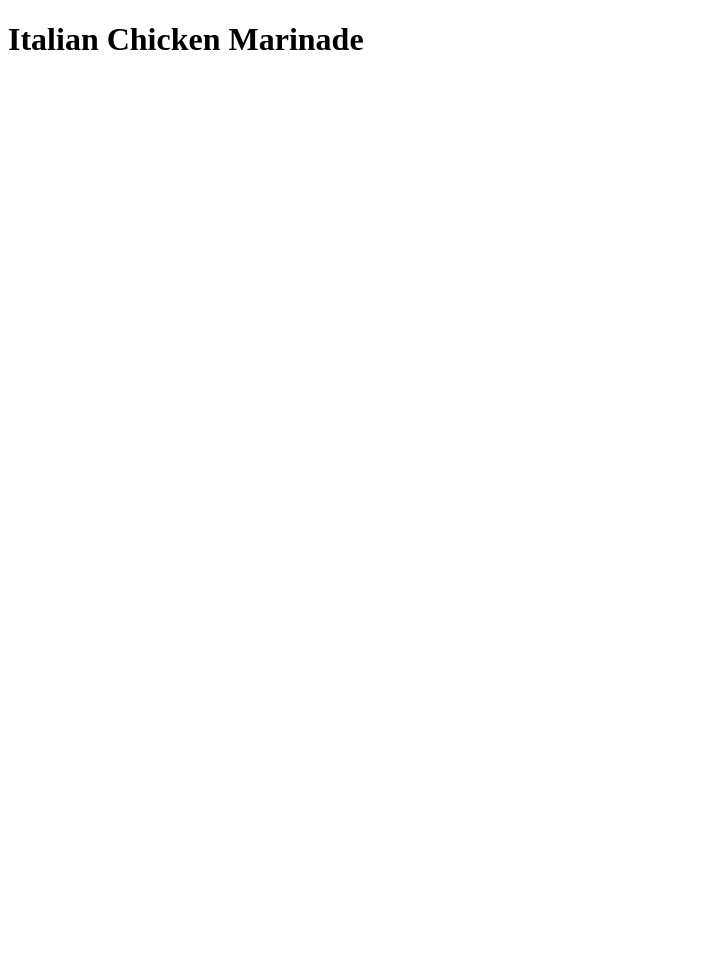
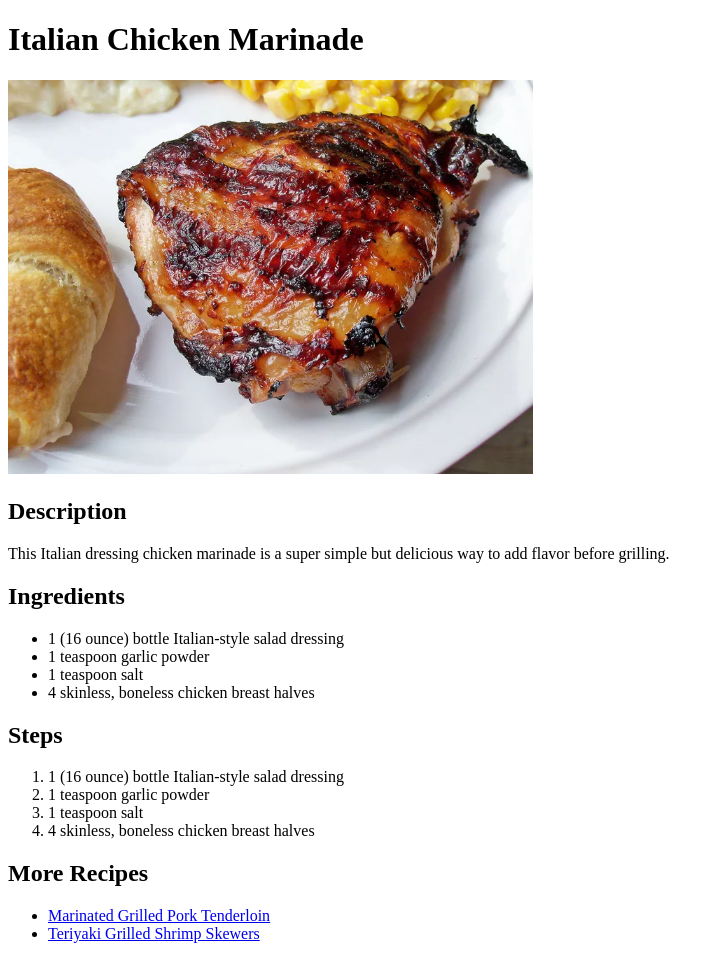
Before and after one commit to jason-ooi/odin-recipes, a plain HTML site: page recipes/italian-chicken-marinade.html in a window 1280 px wide. Shown: the whole page, without its empty margins (0-724 px from the left). Before the commit the page ends 800 px from the top, so only its background shows below. Drawn offline with Linux system fonts and the light colour scheme.

Commit message:
doc: updated html content

```diff
--- a/recipes/italian-chicken-marinade.html
+++ b/recipes/italian-chicken-marinade.html
@@ -8,5 +8,30 @@
 
     <body>
         <h1>Italian Chicken Marinade</h1>
+        <img src="../images/italian-chicken-marinade.webp" alt="italian chicken marinade image" height="394.1" width="525">
+        <h2>Description</h2>
+        <p>This Italian dressing chicken marinade is a super simple but delicious way to add flavor before grilling.</p>
+
+        <h2>Ingredients</h2>
+        <ul>
+            <li>1 (16 ounce) bottle Italian-style salad dressing</li>
+            <li>1 teaspoon garlic powder</li>
+            <li>1 teaspoon salt</li>
+            <li>4 skinless, boneless chicken breast halves</li>
+        </ul>
+
+        <h2>Steps</h2>
+        <ol>
+            <li>1 (16 ounce) bottle Italian-style salad dressing</li>
+            <li>1 teaspoon garlic powder</li>
+            <li>1 teaspoon salt</li>
+            <li>4 skinless, boneless chicken breast halves</li>
+        </ol>
+
+        <h2>More Recipes</h2>
+        <ul>
+            <li><a href="./marinated-grilled-pork-tenderloin.html">Marinated Grilled Pork Tenderloin</a></li>
+            <li><a href="./teriyaki-grilled-shrimp-skewers.html">Teriyaki Grilled Shrimp Skewers</a></li>
+        </ul>
     </body>
 </html>
```
